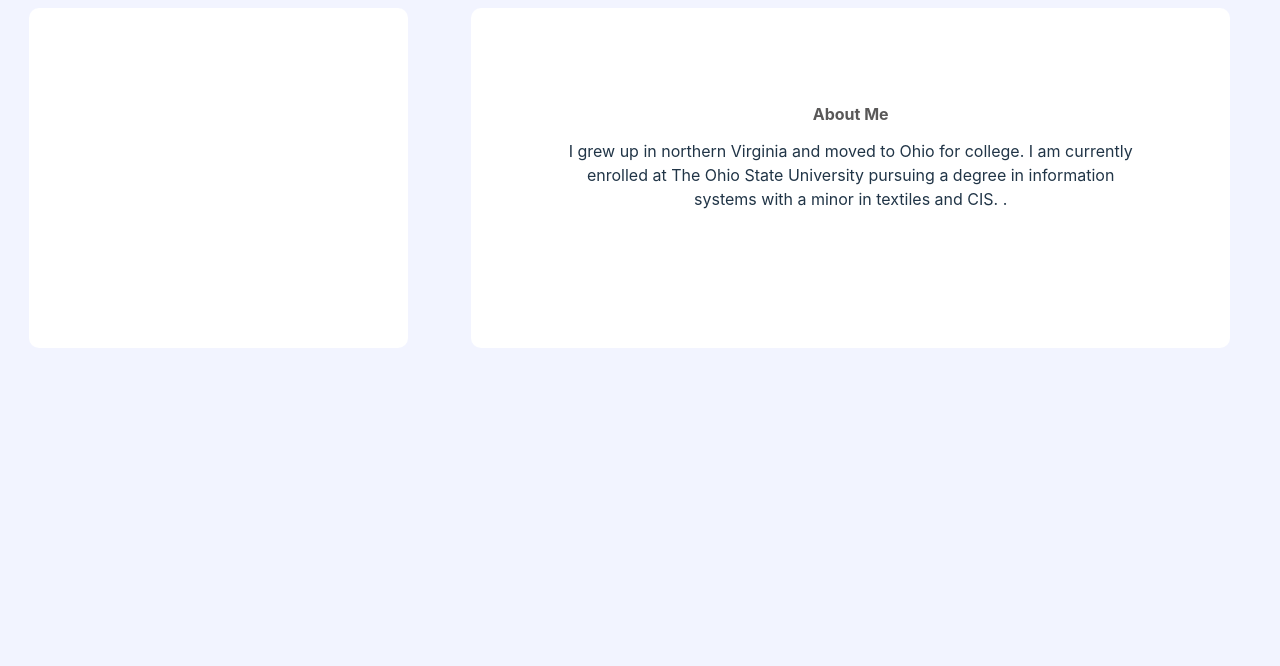
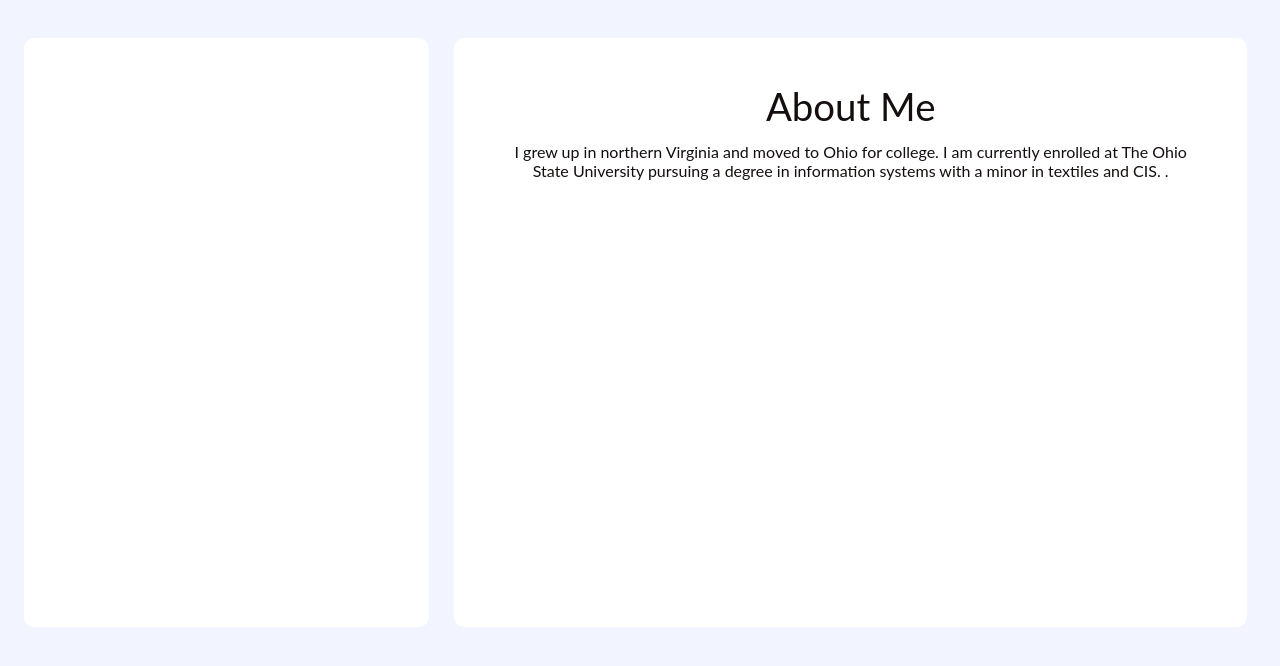
Before and after one commit to sarahcyphz/my-vue-app, a React (Vite) app: page / in a window 1280 px wide. Shown: the top 666 px of the page. Built offline with nearby package versions, Linux system fonts and the light colour scheme.

Commit message:
redesigns portfolio

```diff
--- a/src/App.css
+++ b/src/App.css
@@ -1,12 +1,42 @@
 #root {
-  max-width: 1300px;
   text-align: center;
 }
 
 .h2 {
-  color: #060504aa;
-  font-size: 1em;
-  line-height: 1.1;
+  font-size: 3vw;
+  font-family: Lato, system-ui, Avenir, Helvetica, Arial, sans-serif, Snell-Roundhand;
+  font-style: normal;
+  line-height: normal;
+  margin: .5vw;
+  font-weight: 400;
+  color: #140e0e;
+}
+
+.h3 {
+  font-size: 1.75vw;
+  font-family: Lato, system-ui, Avenir, Helvetica, Arial, sans-serif, Snell-Roundhand;
+  font-style: bold;
+  line-height: normal;
+  margin-bottom: 0vw;
+  font-weight: 600;
+  color: #140e0e;
+}
+
+hr {
+  width: 50%;
+  margin: 0 auto;
+  border: 1px solid #2f5f9d;
+}
+
+p {
+  font-size: 1.25vw;
+  font-family: Lato, system-ui, Avenir, Helvetica, Arial, sans-serif, Snell-Roundhand;
+  font-style: normal;
+  line-height: normal;
+  font-weight: 400;
+  color: #140e0e;
+  margin: 1vw;
+
 }
 
 .profilePic {
@@ -15,24 +45,20 @@
 }
 
 .profilePic img {
-  width: 200px;
-  height: 200px;
+  width: 15vw;
+  height: 15vw;
   border-radius: 70%;
-  filter: drop-shadow(0 0 2em #53b756aa);
   grid-column: 2/3;
   grid-row: 4/5;
-}
-
-.profilePic:hover {
-  filter: drop-shadow(0 0 2em #53b756aa);
 }
 
 .grid-container {
   display: grid;
   grid-template-columns: 1fr 1fr 1fr;
-  grid-row-gap: 5em;
-  justify-items: center;
-  grid-auto-rows: minmax(150, auto);
+  grid-row-gap: 1em;
+  justify-content: center;
+  margin-top: 3vw;
+  margin-bottom: 3vw;
 }
 
 .linkBtn {
@@ -44,18 +70,73 @@
   background-color: #ffffff;
   border-radius:10px;
   font-size:16px;
-  width: 70%;
-  height: 20vw;
-  padding: 10%;
+  width: 78%;
+  height: 40vw;
+  padding: 3vw;
   grid-column: 1/2;
   grid-row: 1/3;
+  justify-self: end
 }
+
+.contactInfo {
+  background-color: #F3F3F3;
+  border-radius:10px;
+  font-size:16px;
+  width: 80%;
+  height: 30%;
+  padding: 10%;
+  margin-top: 2vw;
+}
+
+.info-container {
+  display: flex;
+}
+
+.info-container img {
+  width: 12%;
+  height: auto;
+}
+
 .aboutMe {
   background-color: #ffffff;
   border-radius:10px;
   font-size:16px;
-  width: 70%;
-  padding: 10%;
+  width: 85%;
+  height: 40vw;
+  padding: 3vw;
   grid-column: 2/4;
   grid-row: 1/3;
+  justify-self: center;
 }
+
+.grid-small-container {
+  display: grid;
+  grid-template-columns: 1fr 1fr;
+  grid-gap: 2vw;
+  justify-content: center;
+  margin-top: 2vw;
+  margin-bottom: 2vw;
+}
+
+.experience {
+  background-color: #F3F3F3;
+  border-radius:10px;
+  font-size: 18px;
+  width: 80%;
+  height: 22vw;
+  padding: 10%;
+}
+
+.skills {
+  background-color: #F3F3F3;
+  border-radius:10px;
+  height: 22vw;
+  font-size: 1.5vw;
+  padding: 10%;
+}
+
+.skills ul {
+  list-style: none;
+  padding: 0;
+  margin-top: 1vw;
+}
--- a/src/Buttons.jsx
+++ b/src/Buttons.jsx
@@ -1,7 +1,6 @@
 import github from "./images/github.png";
 import linkedIn from "./images/linkedIn.png";
 import profile from "./images/profile.png";
-import { useState } from "react";
 import "./App.css";
 
 function Buttons() {
```
